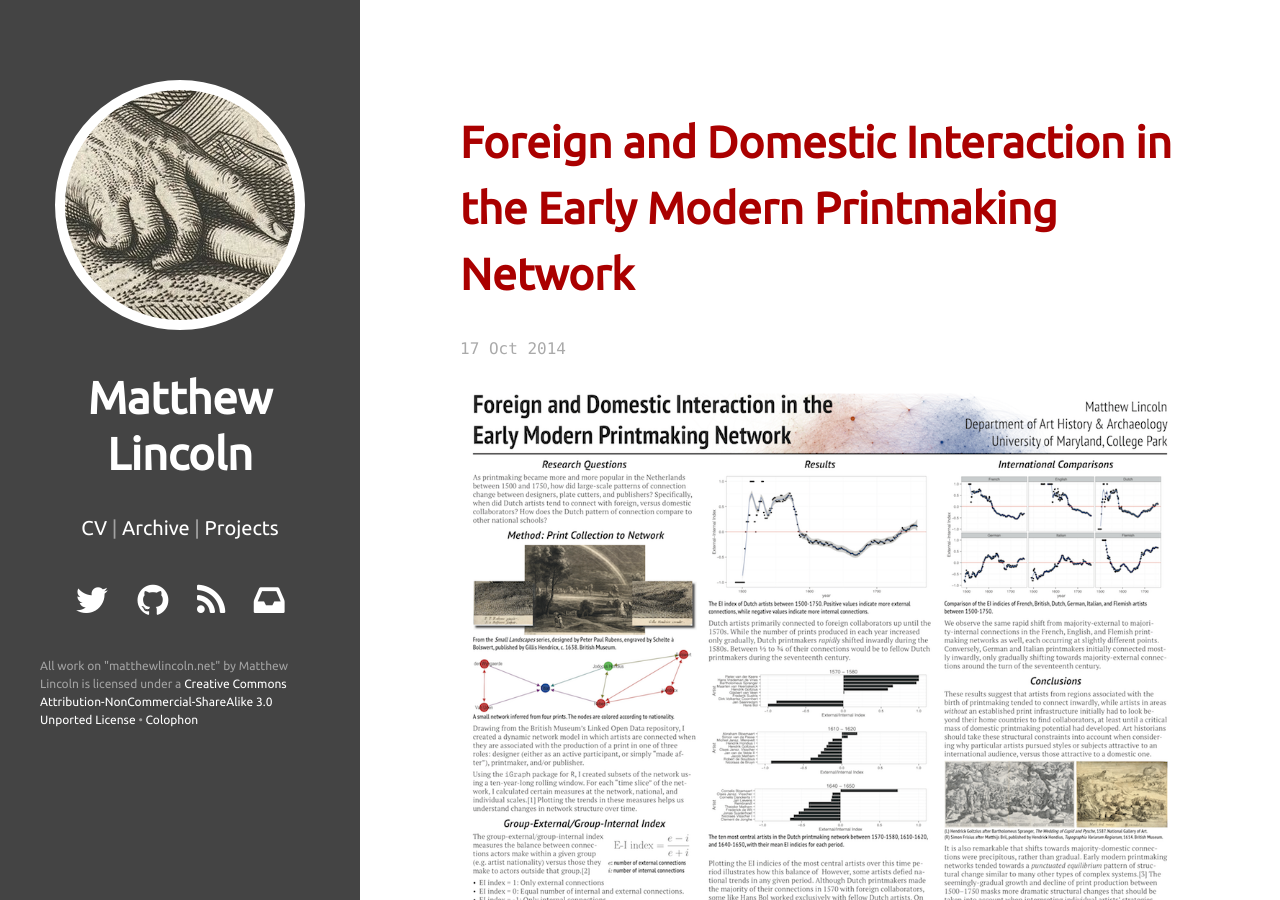
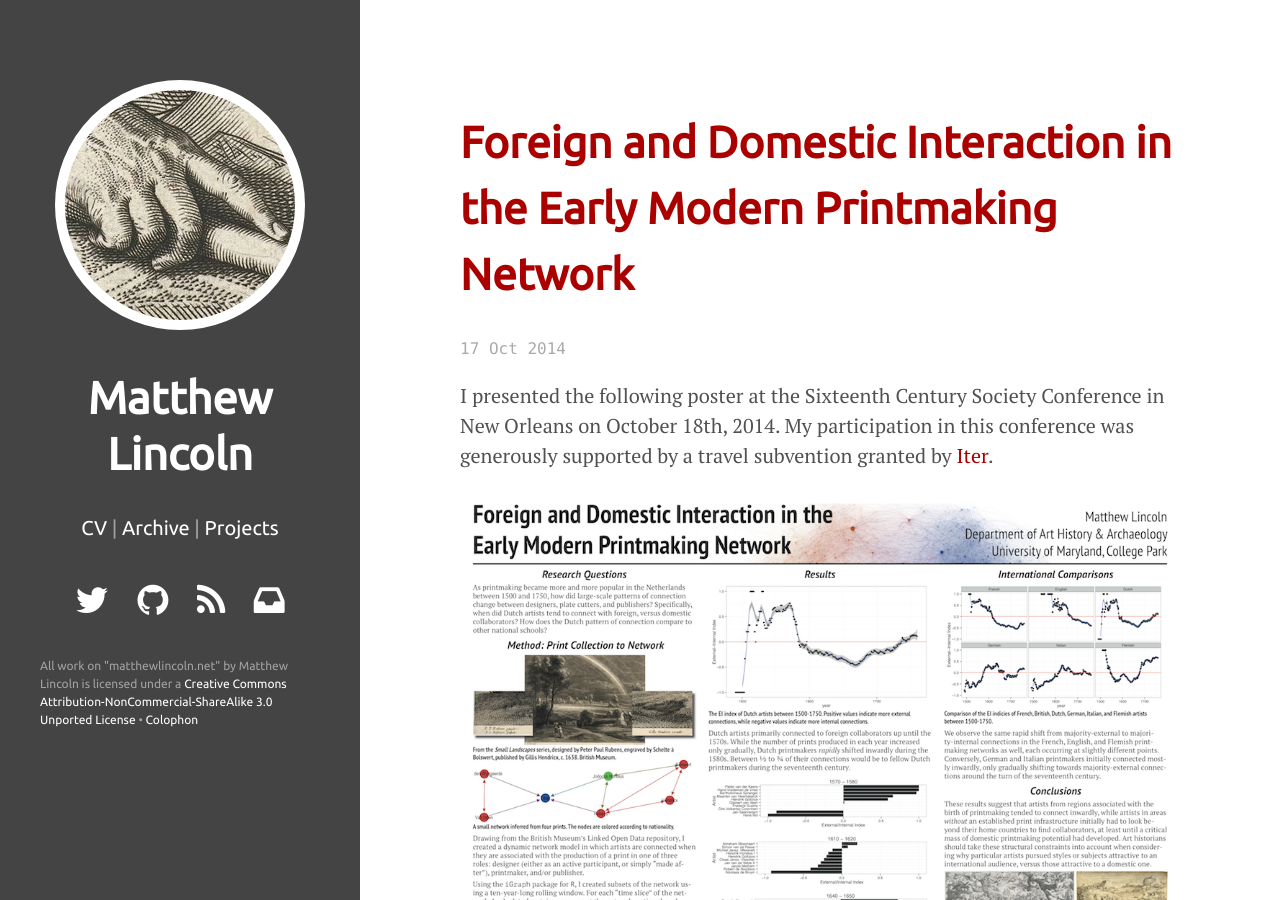
Before and after one commit to mdlincoln/mdlincoln.github.io, a Jekyll site: the page built from _posts/2014-10-17-foreign-and-domestic-interaction-in-the-early-modern-printmaking-network.md, in a window 1280 px wide and 900 px high. Built offline with Jekyll 4.4.1, drawn with Linux system fonts in a browser that asks for light colours; nearby versions of some CDN libraries; comment, search, counter and statistics services are not loaded.

Commit message:
add intro blurb to post

```diff
--- a/_posts/2014-10-17-foreign-and-domestic-interaction-in-the-early-modern-printmaking-network.md
+++ b/_posts/2014-10-17-foreign-and-domestic-interaction-in-the-early-modern-printmaking-network.md
@@ -10,6 +10,11 @@ tags:
 - Conferences
 - Visualization
 ---
+
+I presented the following poster at the Sixteenth Century Society Conference in New Orleans on October 18th, 2014.
+My participation in this conference was generously supported by a travel subvention granted by [Iter].
+
+[Iter]: http://itergateway.org
 
 <figure>
 <p><a href="/assets/docs/scsc2014.pdf"><img src="/assets/images-display/scsc2014.png" alt="Sixteenth Century Society 2014 poster - Foreign and Domestic Interaction in the Early Modern Printmaking Network" /></a></p>
```
